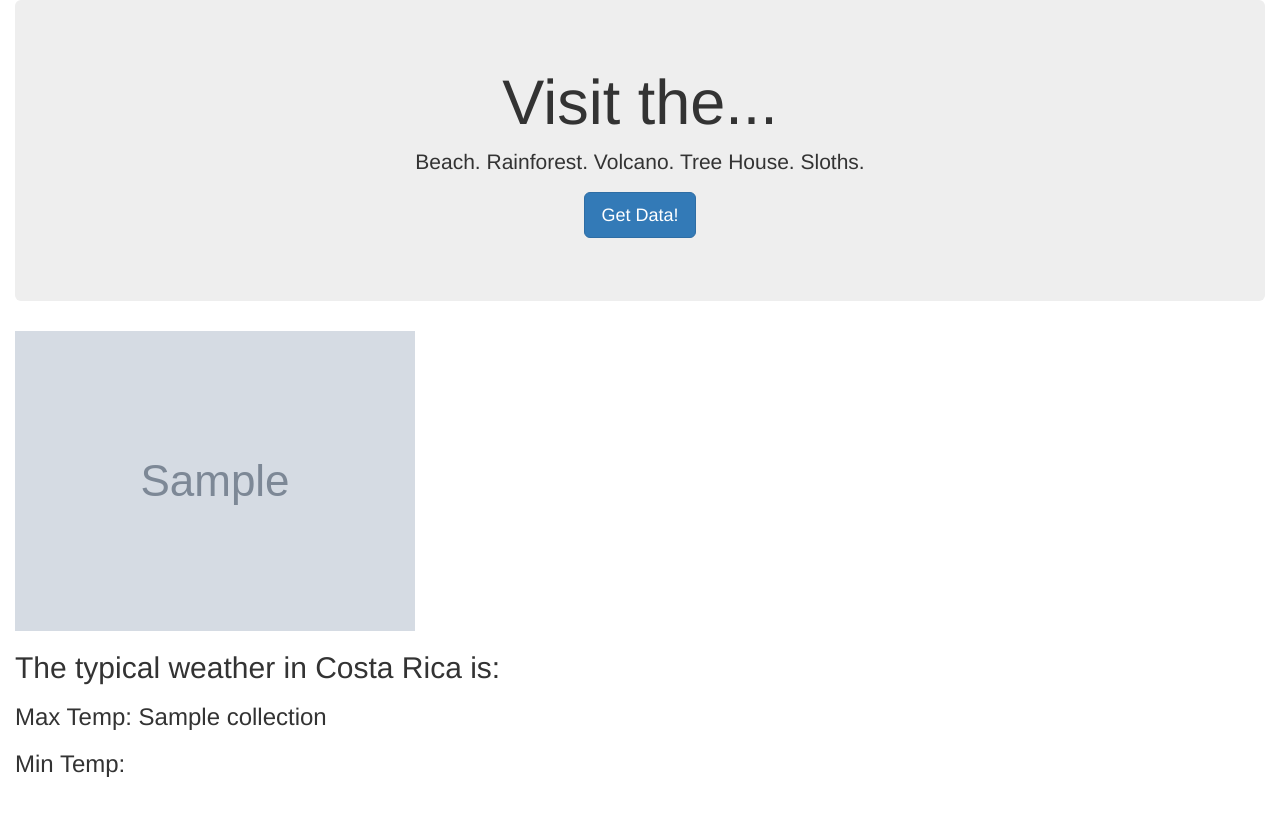
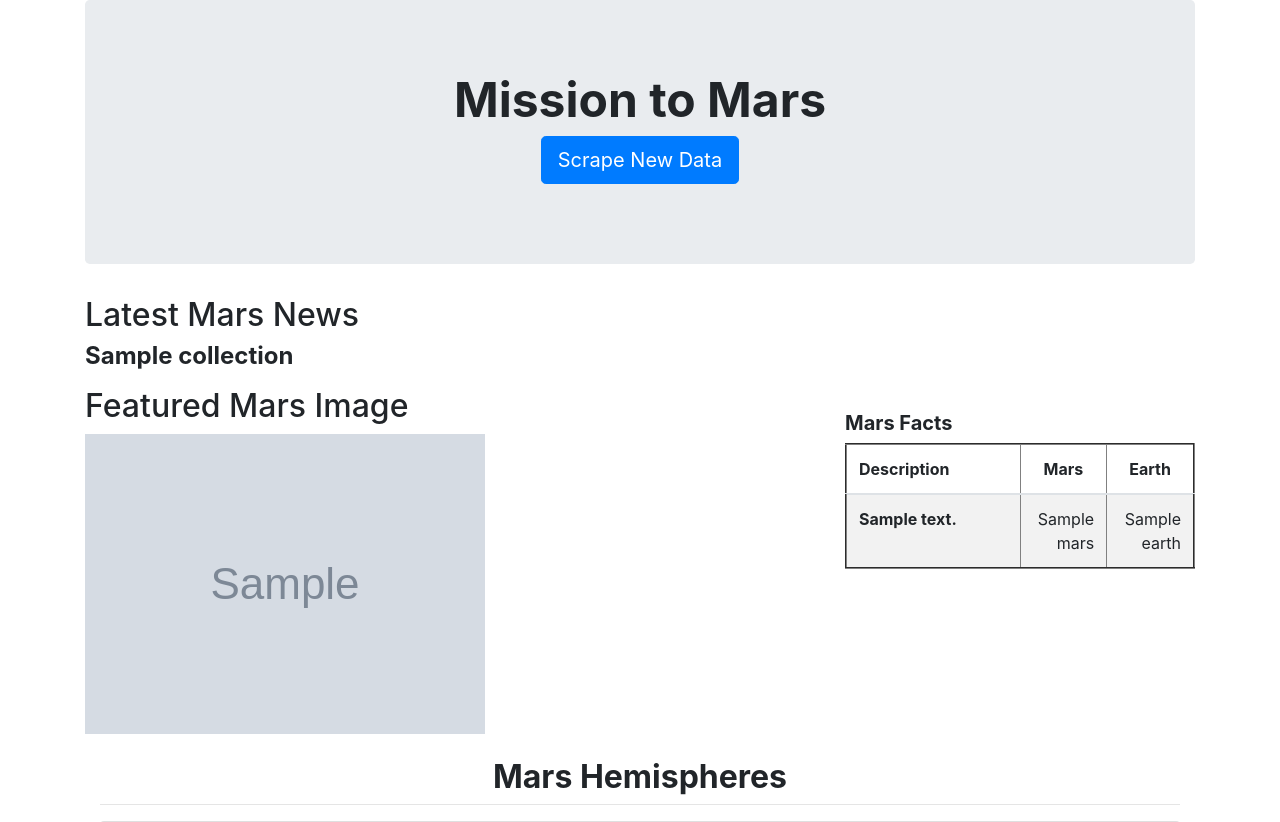
Before and after one commit to hiu-lai/web-scraping-challenge, a Flask app: page / in a window 1280 px wide. Shown: the top 822 px of the page. Before the commit the page ends 777 px from the top, so only its background shows below. Run offline with Flask 2, Linux system fonts and the light colour scheme; grey boxes marked "Sample" are stand-in pictures; a database or web service that is not in the repository returns one stand-in record (values such as "Sample title"); some libraries are stand-ins or nearby versions.

Commit message:
final version

```diff
--- a/templates/index.html
+++ b/templates/index.html
@@ -5,23 +5,76 @@
   <meta charset="UTF-8">
   <meta name="viewport" content="width=device-width, initial-scale=1.0">
   <meta http-equiv="X-UA-Compatible" content="ie=edge">
-  <title>Costa Rica Weather</title>
-  <link rel="stylesheet" href="https://maxcdn.bootstrapcdn.com/bootstrap/3.3.7/css/bootstrap.min.css">
+  <title>Mission to Mars</title>
+  <!-- <link rel="stylesheet" href="https://maxcdn.bootstrapcdn.com/bootstrap/3.3.7/css/bootstrap.min.css"> -->
+  <link rel="stylesheet" href="https://cdn.jsdelivr.net/npm/bootstrap@4.6.1/dist/css/bootstrap.min.css">
+  <script src="https://cdn.jsdelivr.net/npm/jquery@3.6.0/dist/jquery.slim.min.js"></script>
+  <script src="https://cdn.jsdelivr.net/npm/popper.js@1.16.1/dist/umd/popper.min.js"></script>
+  <script src="https://cdn.jsdelivr.net/npm/bootstrap@4.6.1/dist/js/bootstrap.bundle.min.js"></script>
 </head>
 
 <body>
-  <div class="container-fluid">
+  <div class="container-xl">
     <div class="jumbotron text-center">
-      <h1>Visit the...</h1>
-      <p>Beach. Rainforest. Volcano. Tree House. Sloths.</p>
-      <p><a class="btn btn-primary btn-lg" href="/scrape" role="button">Get Data!</a></p>
+      <font size="16"><strong>Mission to Mars</strong></font>
+      <p><a class="btn btn-primary btn-lg" href="/scrape" role="button">Scrape New Data</a></p>
     </div>
-    <img src="{{ mission_to_mars.img_url }}" alt="Sloth">
-    <h2>The typical weather in Costa Rica is:</h2>
-    <h3>Max Temp: {{ mission_to_mars.title }}</h3>
-    <h3>Min Temp: {{ mission_to_mars.preview }}</h3>
-  </div>
-  </div>
+	<h2>Latest Mars News</h2>
+    <h4><strong>{{ mission_to_mars.title }}</strong></h4>
+	<p>{{ mission_to_mars.preview }}</p>
+
+	<div class="container-xxl">
+		<div class = "row">
+			<div class="col-lg-6">
+				<h2>Featured Mars Image</h2>
+				<img src="{{ mission_to_mars.img_url }}" alt="Featured Mars">
+			</div>
+			<div class="col-lg-2">
+			</div>
+			<div class="col-lg-4 float-right">
+				<br>
+				<h5><strong>Mars Facts</strong></h5>
+				<table class="table table-striped" border="2.0" style="width:100%">
+					<thead>
+						<tr>
+							<th style="width:50%" scope="col">Description</th>
+							<th scope="col" style="text-align:center">Mars</th>
+							<th scope="col" style="text-align:center">Earth</th>
+						<tr>
+					</thead>
+					<tbody>
+						{% for i in mission_to_mars.mars_table%}
+						<tr>
+							<td><strong>{{ i['Description'] }}</strong></td>
+							<td style="text-align:right">{{ i['Mars'] }}</td>
+							<td style="text-align:right">{{ i['Earth'] }}</td>
+						</tr>
+						{% endfor %}
+					</tbody>
+				</table>
+			</div>
+		</div>
+  	</div>
+	<br>
+	<!-- END OF CONTAINER -->
+	<div class="container-xl">
+		<h2 style="text-align:center"><strong>Mars Hemispheres</strong></h2>
+		<hr class="mt-2 mb-3"/>
+		<div class="card-deck">
+			{% for i in mission_to_mars.hemisphere %}
+			<div class="card">
+				<img class="card-img-top" src="{{ i['url'] }}" alt="{{ i['title']}}" >
+				<div class="card-body">
+					<h5 class="card-title"><strong>{{ i['title']}}</strong></h5>
+				</div>
+			</div>
+			{% endfor %}
+		</div>
+	</div>
+	<footer style="margin: 50px;">
+		<hr class="mt-2 mb-3"/>
+	</footer>
+ </div>
 </body>
 
 </html>
```
Also changed, not shown: scrape_mars.py (+27 -12 lines), 2 other files.
